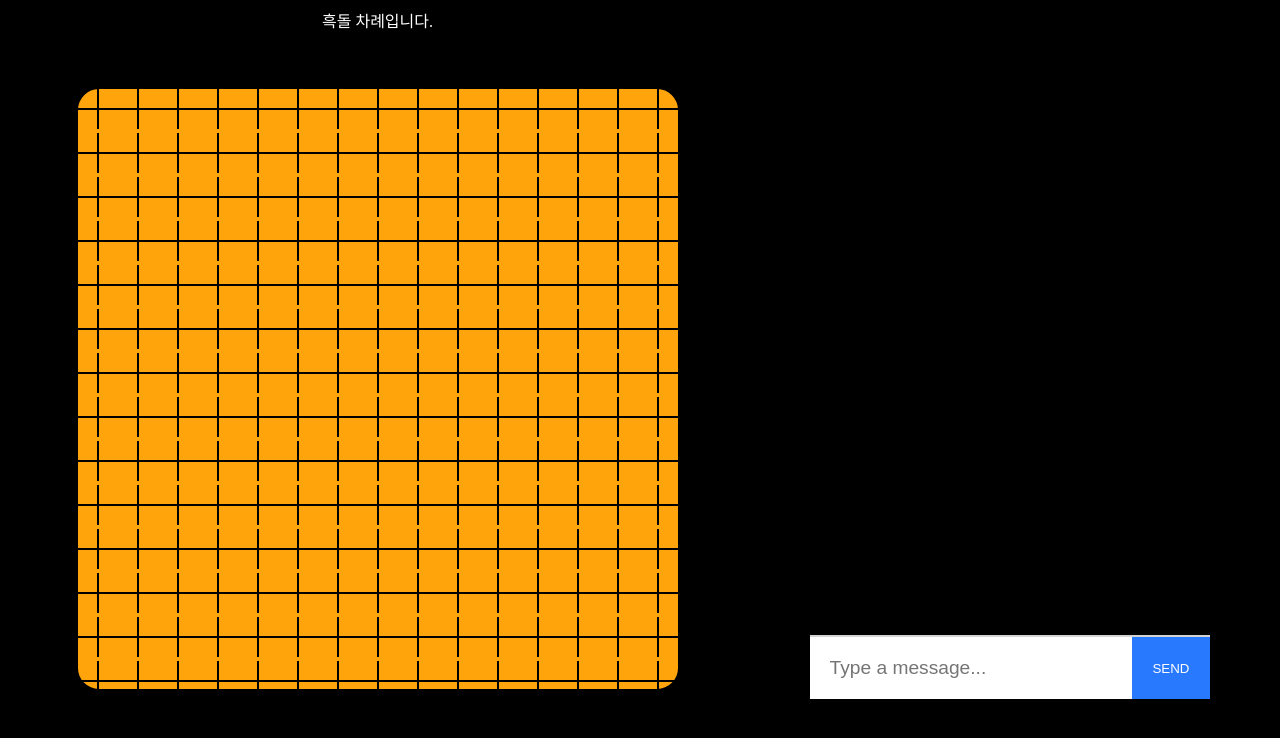
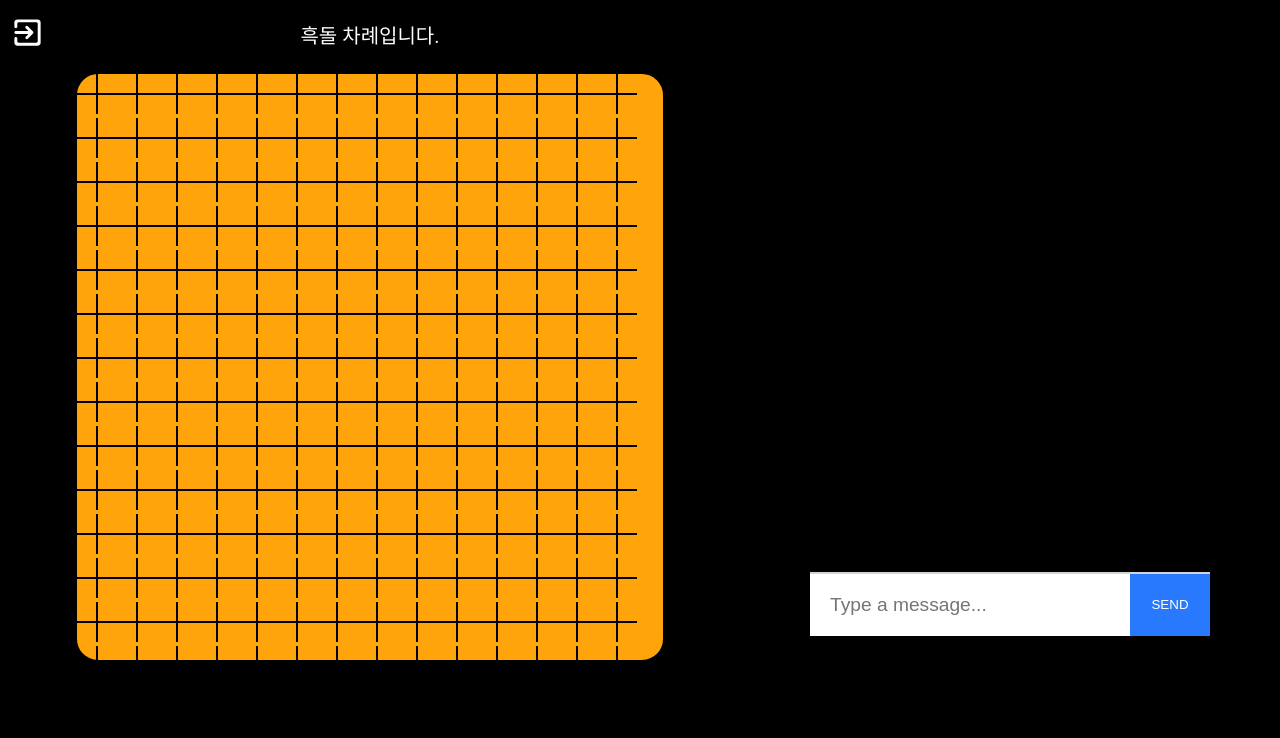
Before and after one commit to tech-hoon/take-omok, a React (Create React App) app in the folder client/: page /play in a window 1280 px wide. Shown: the top 738 px of the page. Built offline with nearby package versions, Linux system fonts and the light colour scheme.

Commit message:
:lipstick: infobar, layout styled.

```diff
--- a/client/package.json
+++ b/client/package.json
@@ -3,6 +3,8 @@
   "version": "0.1.0",
   "private": true,
   "dependencies": {
+    "@material-ui/core": "4.11.3",
+    "@material-ui/icons": "4.11.2",
     "@testing-library/jest-dom": "^5.11.4",
     "@testing-library/react": "^11.1.0",
     "@testing-library/user-event": "^12.1.10",
--- a/client/src/components/Board/Board.css
+++ b/client/src/components/Board/Board.css
@@ -4,7 +4,7 @@
 }
 
 .board {
-  margin: 50px 0;
+  margin: 18px 0 0;
   width: 600px;
   height: 600px;
   background-color: #ffa40b;
--- a/client/src/components/Board/Board.js
+++ b/client/src/components/Board/Board.js
@@ -3,17 +3,21 @@ import "./Board.css";
 
 const Board = ({ array, passValue, color, turn }) => {
   const stoneEnter = ({ target: { id } }) => {
+    if (turn === color) {
       const stone = document.getElementById(id);
       color === 1
         ? stone.classList.add("blackHover")
         : stone.classList.add("whiteHover");
+    }
   };
 
   const stoneLeave = ({ target: { id } }) => {
+    if (turn === color) {
       const stone = document.getElementById(id);
       color === 1
         ? stone.classList.remove("blackHover")
         : stone.classList.remove("whiteHover");
+    }
   };
 
   // const touchDisable = () =>{
--- a/client/src/components/Home/Home.css
+++ b/client/src/components/Home/Home.css
@@ -1,4 +1,4 @@
-/* html,
+html,
 body {
   font-family: "Roboto", sans-serif;
   padding: 0;
@@ -69,4 +69,4 @@ body {
 
 button:focus {
   outline: 0;
-} */
+}
--- a/client/src/components/InfoBar/InfoBar.css
+++ b/client/src/components/InfoBar/InfoBar.css
@@ -1,4 +1,17 @@
+.infoBox {
+  padding-top: 20px;
+  /* align-items: center; */
+}
+
 .turnStatus {
-  color: white;
+  color: #ffffff;
+  font-size: 20px;
   text-align: center;
 }
+
+.exitButton {
+  color: white;
+  position: absolute;
+  top: 15px;
+  left: 10px;
+}
--- a/client/src/components/InfoBar/InfoBar.js
+++ b/client/src/components/InfoBar/InfoBar.js
@@ -1,11 +1,23 @@
 import React from "react";
 import "./InfoBar.css";
 
+import ExitToAppRoundedIcon from "@material-ui/icons/ExitToAppRounded";
+
 const InfoBar = (turn) => {
-  console.log(turn.turn);
   return (
-    <div className='turnStatus'>
-      {turn.turn == 1 ? "흑돌 차례입니다." : "백돌 차례입니다."}
+    <div className='infoBox'>
+      <ExitToAppRoundedIcon
+        className='exitButton'
+        fontSize='large'
+        onClick={() => {
+          if (window.confirm("게임을 종료하시겠습니까?")) {
+            window.location.href = "/";
+          }
+        }}
+      />
+      <div className='turnStatus'>
+        {turn.turn === 1 ? "흑돌 차례입니다." : "백돌 차례입니다."}
+      </div>
     </div>
   );
 };
--- a/client/src/components/Play/Play.css
+++ b/client/src/components/Play/Play.css
@@ -7,3 +7,14 @@ body {
   align-items: center;
   justify-content: space-around;
 }
+
+@media (min-width: 320px) and (max-width: 480px) {
+  .chatBox {
+    display: none;
+  }
+
+  .boardBox {
+    width: 300px;
+    height: 300px;
+  }
+}
--- a/client/src/components/Play/Play.js
+++ b/client/src/components/Play/Play.js
@@ -32,6 +32,11 @@ const Play = ({ location }) => {
     const { name, room } = queryString.parse(location.search);
     socket = io(ENDPOINT);
 
+    // Game 종료
+    socket.on("notice", (color) => {
+      alert(`${color === 1 ? "흑돌" : "백돌"}이 승리하였습니다.`);
+    });
+
     setRoom(room);
     setName(name);
 
@@ -59,7 +64,6 @@ const Play = ({ location }) => {
 
     //TURN 초기화
     socket.on("turn", (turn) => {
-      console.log("현재 TURN은" + turn);
       setTurn(turn);
     });
 
@@ -87,9 +91,10 @@ const Play = ({ location }) => {
       putStone(color, id);
 
       if (isFive([M, N])) {
-        color === 1
-          ? alert("흑돌이 승리하였습니다.")
-          : alert("백돌이 승리하였습니다.");
+        socket.emit("gameover", color);
+        // color === 1
+        //   ? alert("흑돌이 승리하였습니다.")
+        //   : alert("백돌이 승리하였습니다.");
       }
       turn === 1 ? setTurn(2) : setTurn(1);
       socket.emit("turnChange", turn === 1 ? 2 : 1, id, color);
@@ -236,10 +241,18 @@ const Play = ({ location }) => {
 
   return (
     <div className='container'>
-      <div className='boardBox'>
+      <div className='containerLeft'>
         <InfoBar turn={turn} />
-        <Board array={array} passValue={passValue} color={color} />
+        <div className='boardBox'>
+          <Board
+            array={array}
+            passValue={passValue}
+            color={color}
+            turn={turn}
+          />
+        </div>
       </div>
+
       <div className='chatBox'>
         <Messages messages={messages} name={name} />
         <Input
--- a/client/src/index.css
+++ /dev/null
@@ -1,13 +0,0 @@
-body {
-  margin: 0;
-  font-family: -apple-system, BlinkMacSystemFont, 'Segoe UI', 'Roboto', 'Oxygen',
-    'Ubuntu', 'Cantarell', 'Fira Sans', 'Droid Sans', 'Helvetica Neue',
-    sans-serif;
-  -webkit-font-smoothing: antialiased;
-  -moz-osx-font-smoothing: grayscale;
-}
-
-code {
-  font-family: source-code-pro, Menlo, Monaco, Consolas, 'Courier New',
-    monospace;
-}
```
Also changed, not shown: 2 other files (tests, documents, lock files or other folders). Lines whose indentation alone changed are shown as unchanged.
